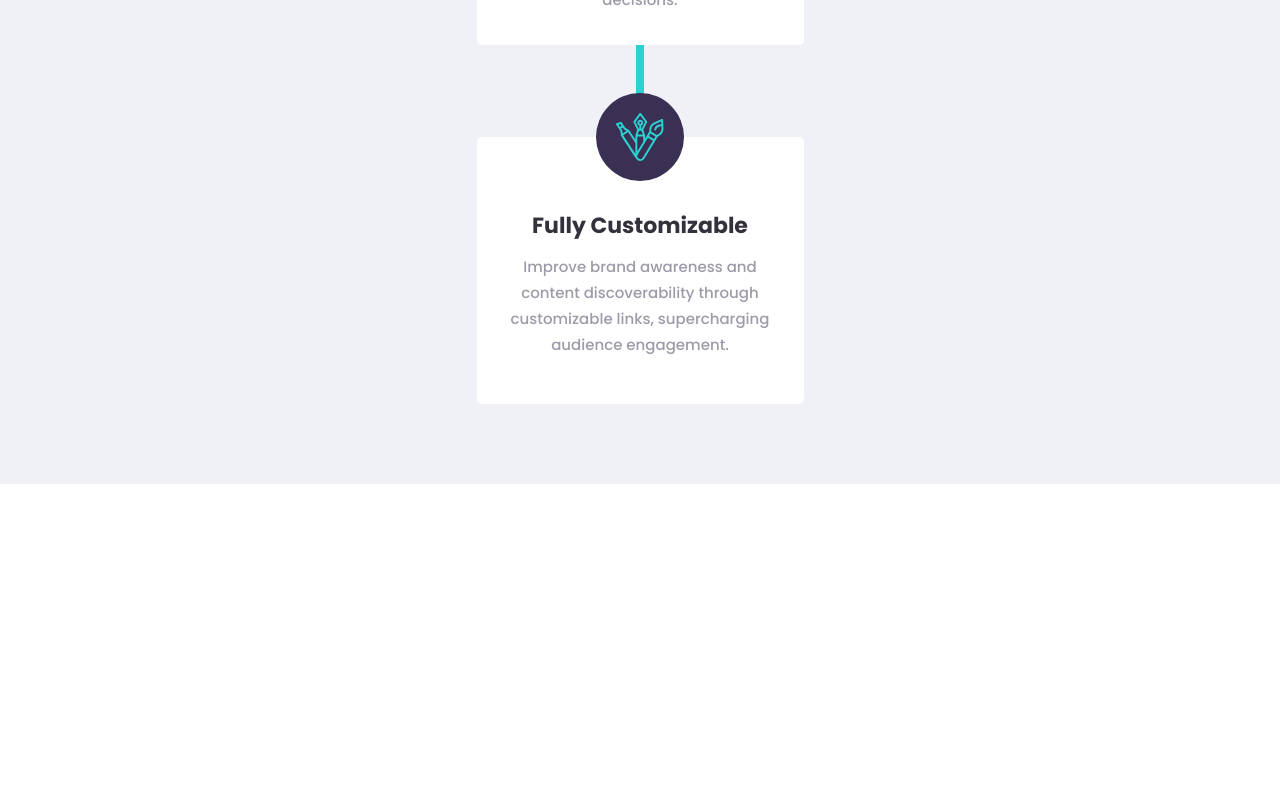
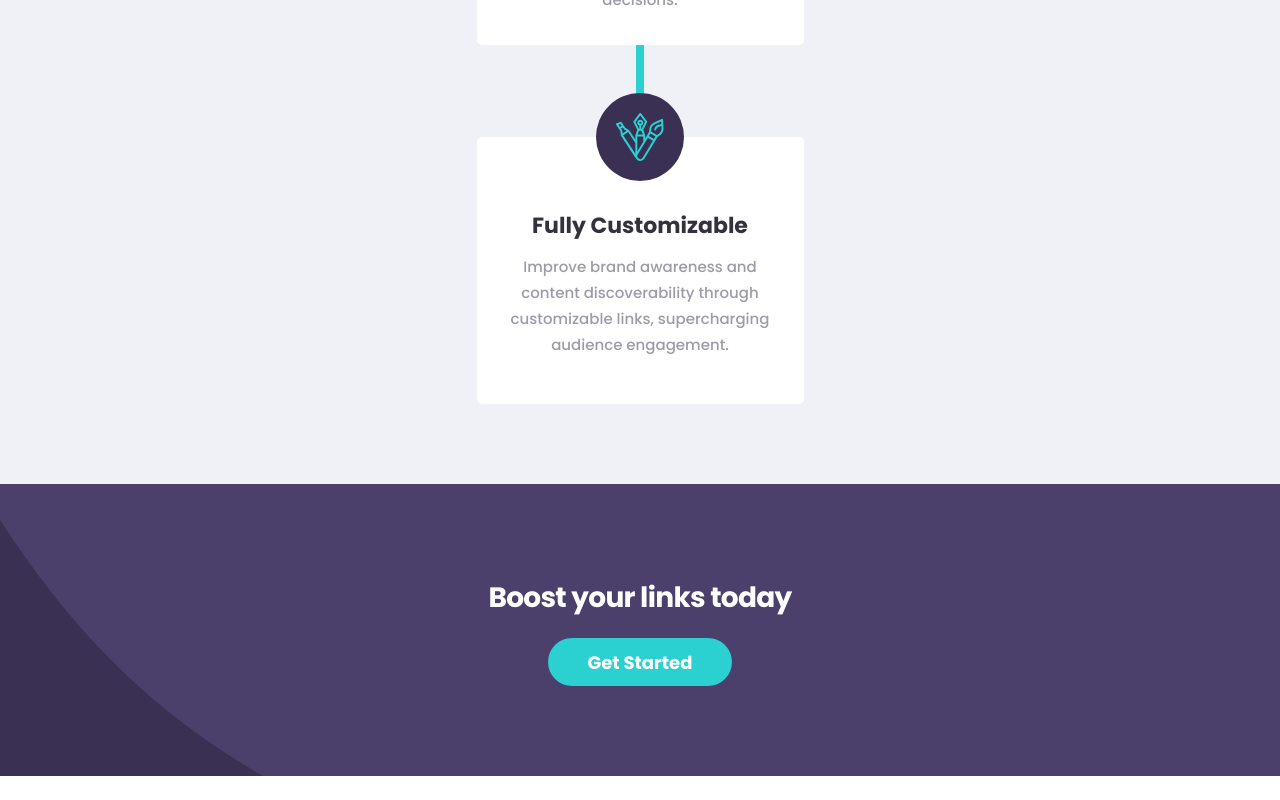
Before and after one commit to HanSeongLee/url-shortening-api-landing-page, a Next.js app: page / in a window 1280 px wide. Shown: the part 1745-2545 px from the top of the page. Before the commit the page ends 2253 px from the top, so only its background shows below. Built offline with nearby package versions, Linux system fonts and the light colour scheme; no server answers.

Commit message:
ADD | CTA section

```diff
--- /dev/null
+++ b/components/Button/index.js
@@ -0,0 +1,21 @@
+import React from "react";
+import styles from './style.module.scss';
+import cn from "classnames";
+
+const Button = ({ variants = 'round', size = 'large', children, ...props }) => {
+    return (
+        <button className={cn(styles.button, {
+            [styles.round]: variants === 'round',
+            [styles.roundedOval]: variants === 'rounded-oval',
+
+            [styles.large]: size === 'large',
+            [styles.small]: size === 'small',
+        })}
+                {...props}
+        >
+            {children}
+        </button>
+    );
+};
+
+export default Button;
--- /dev/null
+++ b/components/Button/style.module.scss
@@ -0,0 +1,30 @@
+.button {
+  width: inherit;
+  background: #2BD0D0;
+  border: 0;
+  font-weight: bold;
+  color: #FFFFFF;
+  padding: 0 40px;
+  cursor: pointer;
+
+  &.round {
+    border-radius: 5px;
+  }
+
+  &.roundedOval {
+    border-radius: 28px;
+  }
+
+  &.large {
+    width: 197px;
+    min-height: 56px;
+    font-size: 20px;
+    line-height: 30px;
+  }
+
+  &.small {
+    min-height: 48px;
+    font-size: 18px;
+    line-height: 27px;
+  }
+}
--- /dev/null
+++ b/components/CTASection/index.js
@@ -0,0 +1,20 @@
+import React from "react";
+import styles from './style.module.scss';
+import Button from "../Button";
+
+const CTASection = () => {
+    return (
+        <section className={styles.ctaSection}>
+            <h2 className={styles.title}>
+                Boost your links today
+            </h2>
+            <Button variants={'rounded-oval'}
+                    size={'small'}
+            >
+                Get Started
+            </Button>
+        </section>
+    );
+};
+
+export default CTASection;
--- /dev/null
+++ b/components/CTASection/style.module.scss
@@ -0,0 +1,15 @@
+.ctaSection {
+  text-align: center;
+  padding: 90px 0;
+  background: #3A3054 url("/img/bg-boost-mobile.svg") no-repeat;
+  background-size: cover;
+
+  .title {
+    font-weight: bold;
+    font-size: 28px;
+    line-height: 48px;
+    letter-spacing: -0.7px;
+    color: #FFFFFF;
+    margin-bottom: 16px;
+  }
+}
--- a/components/HeroSection/index.js
+++ b/components/HeroSection/index.js
@@ -1,6 +1,7 @@
 import React from "react";
 import styles from './style.module.scss';
 import Container from "../Container";
+import Button from "../Button";
 
 const HeroSection = () => {
     return (
@@ -19,18 +20,23 @@ const HeroSection = () => {
                 <p className={styles.description}>
                     Build your brand’s recognition and get detailed insights on how your links are performing.
                 </p>
-                <button className={styles.getStartedButton}>
+                <Button variants={'rounded-oval'}>
                     Get Started
-                </button>
+                </Button>
 
                 <form className={styles.shortenItForm}>
                     <input className={styles.shortenItInput}
                            type={'text'}
                            placeholder={'Shorten a link here...'}
                     />
-                    <button className={styles.shortenItButton}>
-                        Shorten It!
-                    </button>
+                    <div className={styles.buttonWrapper}>
+                        <Button variants={'round'}
+                                size={'small'}
+                                type={'submit'}
+                        >
+                            Shorten It!
+                        </Button>
+                    </div>
                 </form>
             </Container>
         </section>
--- a/components/HeroSection/style.module.scss
+++ b/components/HeroSection/style.module.scss
@@ -35,19 +35,6 @@
     margin-bottom: 32px;
   }
 
-  .getStartedButton {
-    border: 0;
-    width: 197px;
-    height: 56px;
-    background: #2BD0D0;
-    border-radius: 28px;
-    font-weight: bold;
-    font-size: 20px;
-    line-height: 30px;
-    color: #FFFFFF;
-    cursor: pointer;
-  }
-
   .shortenItForm {
     position: absolute;
     left: 50%;
@@ -77,15 +64,8 @@
       outline: none;
     }
 
-    .shortenItButton {
-      height: 48px;
-      background: #2BD0D0;
-      border-radius: 5px;
-      border: 0;
-      font-weight: bold;
-      font-size: 18px;
-      line-height: 27px;
-      color: #FFFFFF;
+    .buttonWrapper {
+      width: 100%;
     }
   }
 }
--- a/pages/index.js
+++ b/pages/index.js
@@ -4,6 +4,7 @@ import Header from "../components/Header";
 import Container from "../components/Container";
 import HeroSection from "../components/HeroSection";
 import FeatureSection from "../components/FeatureSection";
+import CTASection from "../components/CTASection";
 
 export default function Home() {
   return (
@@ -64,6 +65,7 @@ export default function Home() {
         <main className={styles.main}>
           <HeroSection/>
           <FeatureSection/>
+          <CTASection />
         </main>
       </>
   );
```
